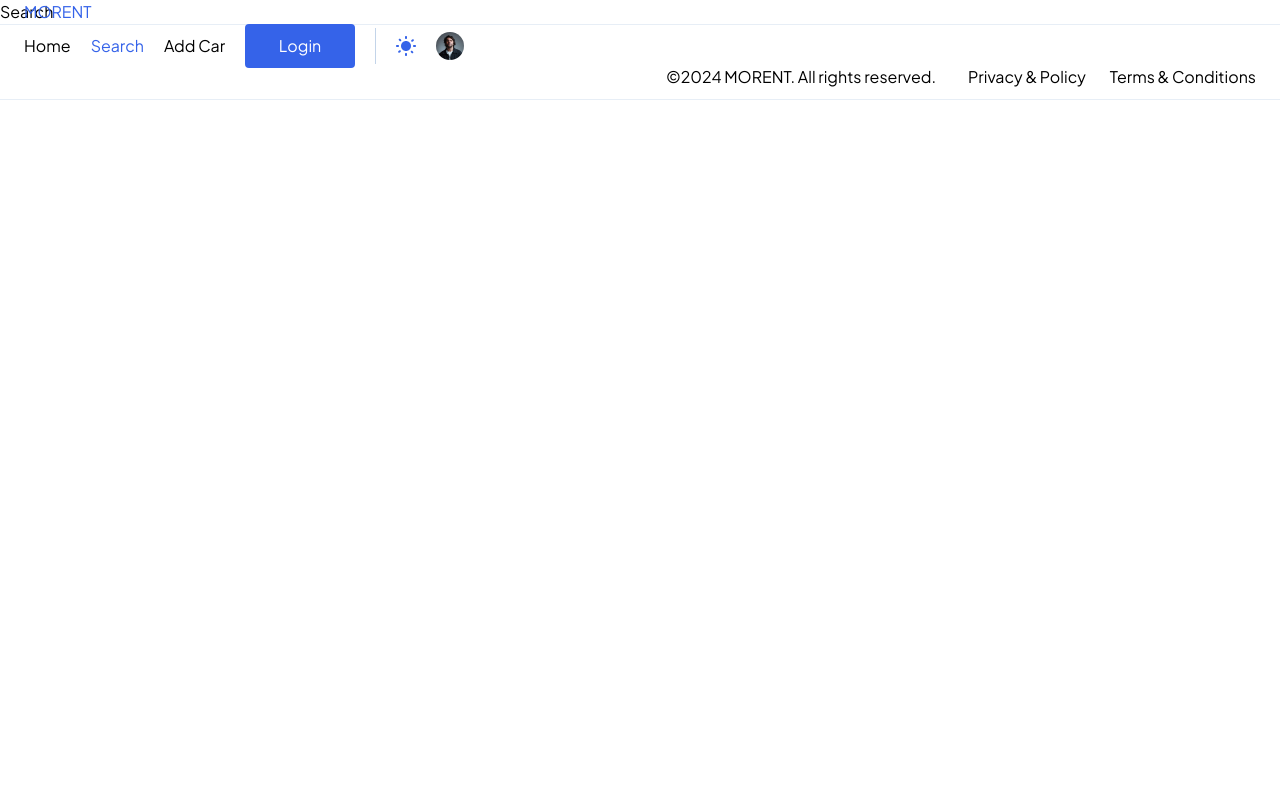
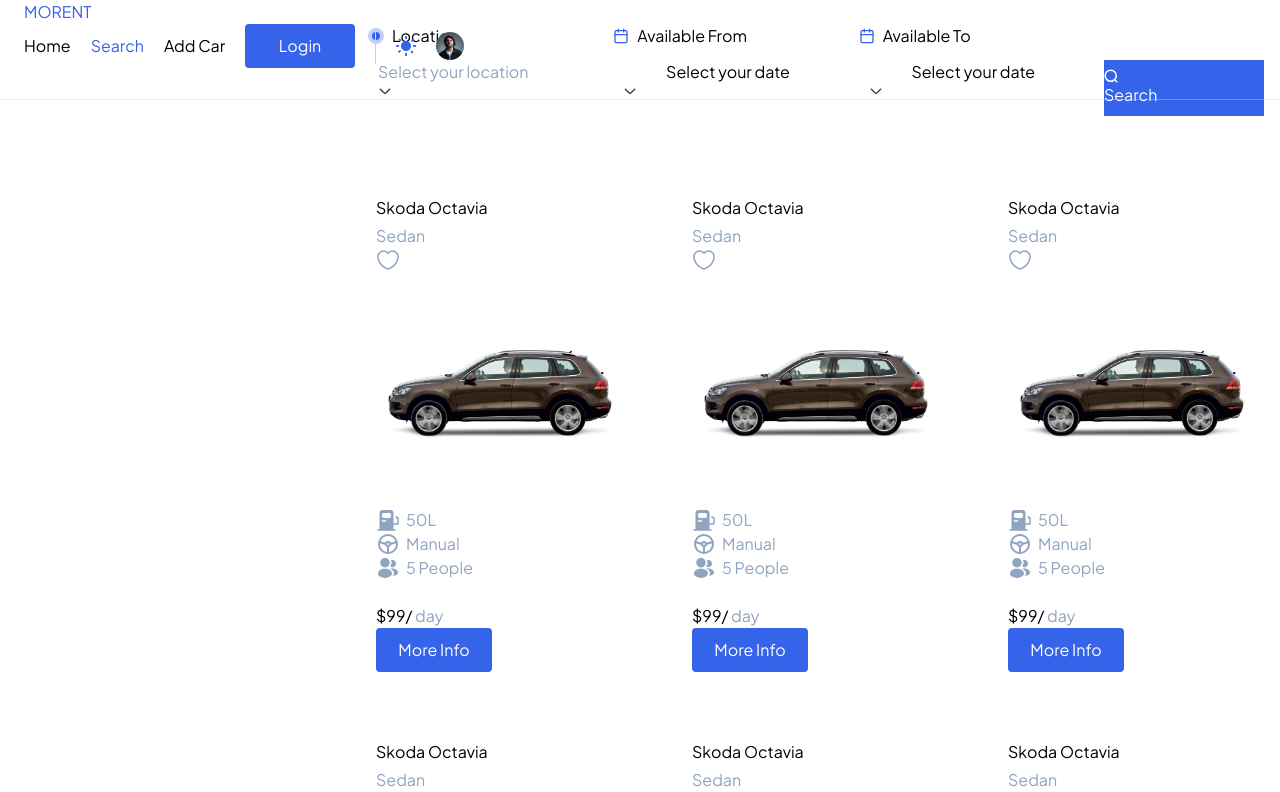
Before and after one commit to GlenMac90/rent-wheels, a Next.js app: page /search in a window 1280 px wide. Shown: the top 792 px of the page. Built offline with nearby package versions, Linux system fonts and the light colour scheme.

Commit message:
create search page search bar and cars list

```diff
--- a/app/search/page.tsx
+++ b/app/search/page.tsx
@@ -1,9 +1,18 @@
+import SearchBar from "@/components/SearchBar";
+import SearchResults from "@/components/search-page/SearchResults";
+
 const Search = () => {
   return (
-    <div>
-      Search
-    </div>
-  )
-}
+    <main className="page-styles">
+      <section className="flex w-full max-w-[82rem] flex-col items-center gap-8 md:flex-row">
+        <aside className="flex w-full max-w-[20rem]">content</aside>
+        <main className="flex w-full flex-col gap-8">
+          <SearchBar searchPage />
+          <SearchResults />
+        </main>
+      </section>
+    </main>
+  );
+};
 
-export default Search
+export default Search;
--- a/components/SearchBar.tsx
+++ b/components/SearchBar.tsx
@@ -45,7 +45,7 @@
   calendarStyles,
 } = searchBarStyles;
 
-const SearchBar = () => {
+const SearchBar = ({ searchPage }: { searchPage?: boolean }) => {
   const [selectedFromDate, setSelectedFromDate] =
     useState<string>("Select your date");
   const [selectedToDate, setSelectedToDate] =
@@ -89,8 +89,12 @@
       className="bg-white-200_gray-900 md:bg-white_gray-850 flex w-full flex-col rounded-ten md:flex-row md:px-4 md:py-6"
       onSubmit={handleSubmit(onSubmit)}
     >
-      <div className="flex w-full flex-col gap-5 md:flex-row md:gap-4">
-        <div className="bg-white_gray-850 flex w-full flex-col gap-5 rounded-ten px-3 py-5 md:flex-row md:gap-4 md:p-0">
+      <div
+        className={`flex w-full flex-col gap-5  md:gap-4 ${searchPage ? "xl:flex-row" : "md:flex-row"}`}
+      >
+        <div
+          className={`bg-white_gray-850 flex w-full flex-col gap-5 rounded-ten px-3 py-5  md:gap-4 md:p-0 ${searchPage ? "xl:flex-row" : "md:flex-row"}`}
+        >
           <div className={outerDivStyles}>
             <div className={innerDivStyles}>
               <Image
@@ -190,7 +194,7 @@
         </div>
 
         <Button
-          width="w-full md:w-[4.625rem] lg:w-[10rem]"
+          width={`w-full ${searchPage ? "xl:w-[10rem]" : "md:w-[4.625rem] lg:w-[10rem]"} `}
           height="h-[3rem] md:h-[3.5rem]"
           className="gap-1.5 self-end rounded-md"
           submit
--- /dev/null
+++ b/components/search-page/SearchResults.tsx
@@ -0,0 +1,29 @@
+"use client";
+
+import { useState } from "react";
+
+import CarCard from "@/components/homepage/CarCard";
+import Button from "@/components/Button";
+
+const SearchResults = () => {
+  const [showMore, setShowMore] = useState(false);
+  return (
+    <section className="flex w-full flex-col gap-5">
+      <div className="flex flex-col gap-5 md:grid-cols-2 lg:grid xl:grid-cols-3">
+        {Array.from({ length: 16 }, (_, index) => (
+          <CarCard key={index} />
+        ))}
+      </div>
+      <Button
+        height="h-9 md:h-14"
+        width="w-[7.5rem] md:w-[14.25rem]"
+        className="semibold-12 md:semibold-16 mt-8 self-center"
+        handleClick={() => setShowMore(!showMore)}
+      >
+        {showMore ? "Show Fewer Cars" : "Show More Cars"}
+      </Button>
+    </section>
+  );
+};
+
+export default SearchResults;
```
